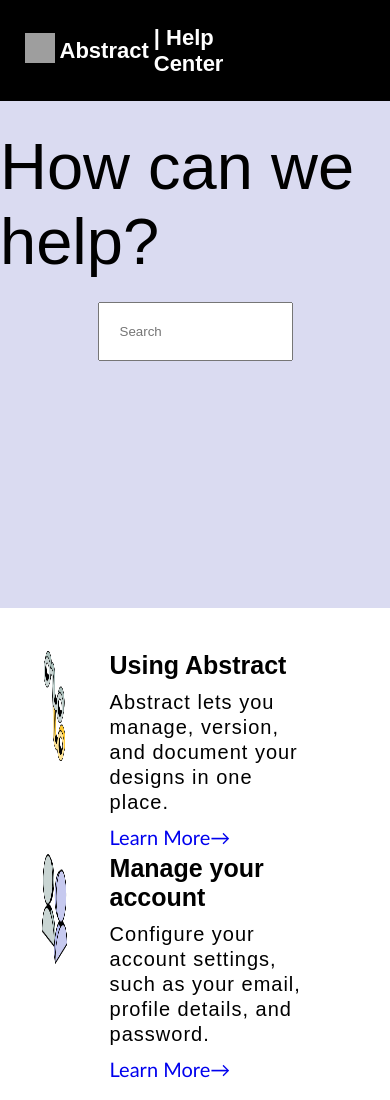
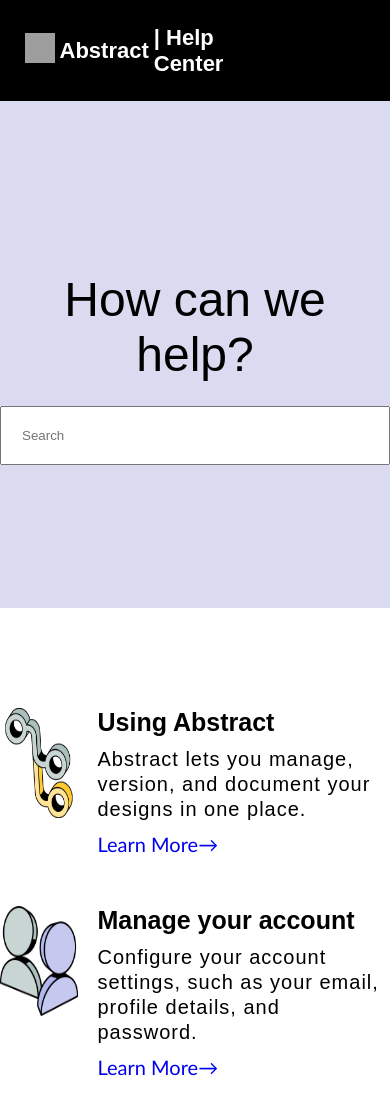
Before and after one commit to harishshanmugam2604/Abstract, a plain HTML site: page index.html in a window 390 px wide. Shown: the top 1100 px of the page. Drawn offline with Linux system fonts and the light colour scheme; grey boxes are pictures that could not be loaded.

Commit message:
changing some responsive in mobile view

```diff
--- a/css/style.css
+++ b/css/style.css
@@ -241,9 +241,39 @@ img {
     }
 }
 
-@media screen and (max-with:500px) {
+@media screen and (max-width:500px) {
     #numd {
         text-align: center;
     }
+    .section{
+        width: 100%;
+        margin-left: 0px;
+    }
+    .flex1{
+        width: 100%;
+    }
+    .categories{
+        width: 100%;
+        margin: 0px;
+        margin-top:50px
+    }
+    .categories img{
+        width: 80%;
+    }
+    .num1{
+        width: 70%;
+    }
+    #numd{
+        font-size: 300%;
+    }
+    .numf{
+        width: 100%;
+    }
+
+    .box2{
+        display: flex;
+        justify-content: center;
+        align-items: center;
+    }
 
 }
--- a/index.html
+++ b/index.html
@@ -23,11 +23,13 @@
         </div>
     </div>
     <div class="box2">
+        <div>
         <div class="num6">
             <p id="numd">How can we help?</p>
         </div>
         <div class="num7">
             <input type="search" placeholder="Search" class="numf">
+        </div>
         </div>
     </div>
 
```
